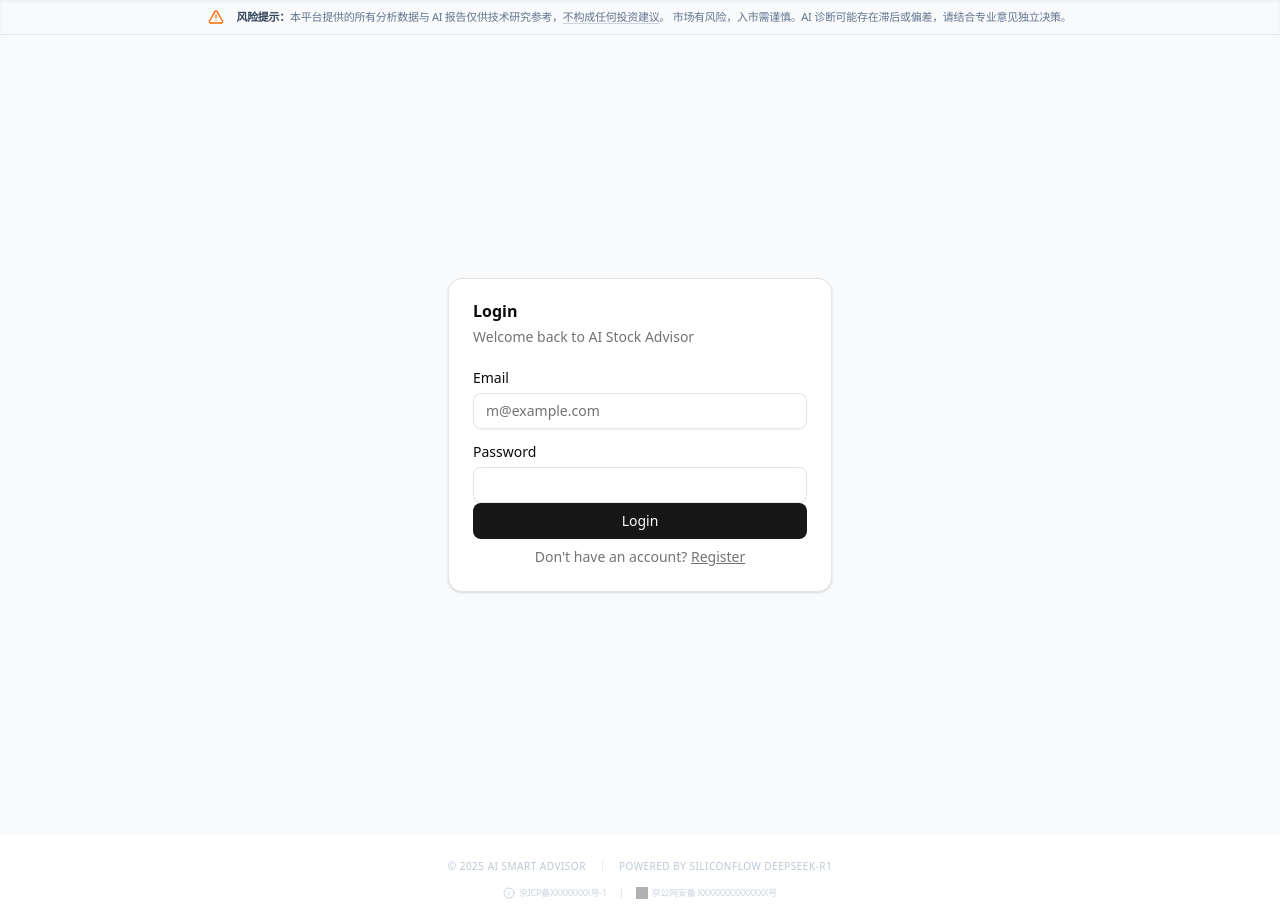
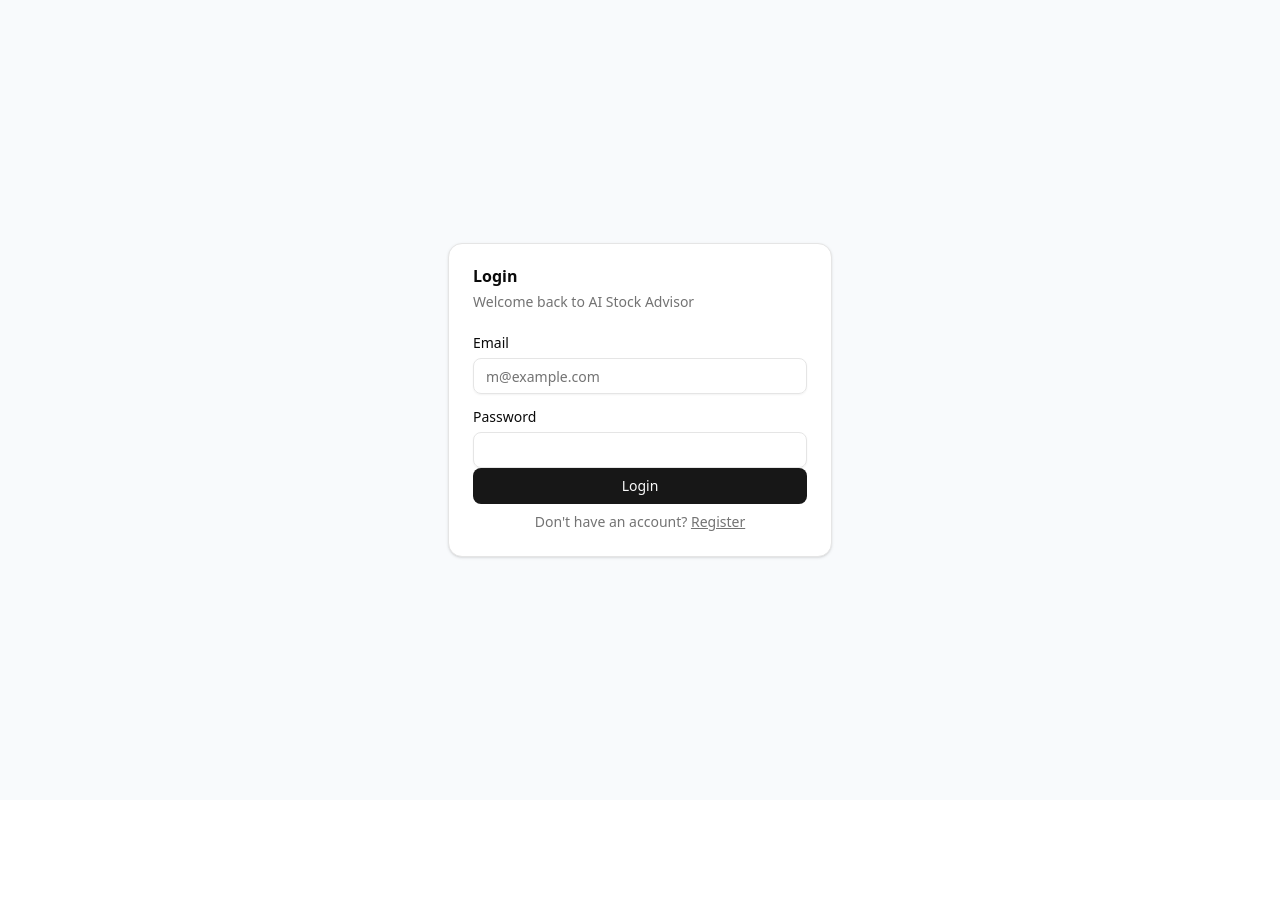
Before and after one commit to breeze-lyf/ai-stock-advisor, a Next.js app in the folder frontend/: page /login in a window 1280 px wide. After the commit the page ends 800 px from the top, so only its background shows below. Built offline with nearby package versions, Linux system fonts and the light colour scheme; no server answers; grey boxes are pictures that could not be loaded.

Commit message:
refactor: remove ComplianceBanner and FooterCompliance components from the root layout.

```diff
--- a/frontend/app/layout.tsx
+++ b/frontend/app/layout.tsx
@@ -20,7 +20,6 @@
 import { AuthProvider } from "@/context/AuthContext";
 import { TooltipProvider } from "@/components/ui/tooltip";
 import { ThemeProvider } from "@/components/ThemeProvider";
-import { ComplianceBanner, FooterCompliance } from "@/components/features/ComplianceBanner";
 
 export default function RootLayout({
   children,
@@ -40,11 +39,9 @@
         >
           <AuthProvider>
             <TooltipProvider>
-              <ComplianceBanner />
               <main className="flex-1 flex flex-col">
                 {children}
               </main>
-              <FooterCompliance />
             </TooltipProvider>
           </AuthProvider>
         </ThemeProvider>
--- a/frontend/components/features/ComplianceBanner.tsx
+++ /dev/null
@@ -1,46 +0,0 @@
-/**
- * 合规性声明组件 (Compliance Banner)
- * 职责：全站显著位置展示风险提示和免责声明，满足公安备案/金融监管合规要求
- */
-import React from 'react';
-import { AlertTriangle, Info } from 'lucide-react';
-
-export function ComplianceBanner() {
-  return (
-    <div className="bg-slate-50 dark:bg-zinc-900/50 border-b border-slate-200 dark:border-zinc-800 py-2 px-4 shadow-inner">
-      <div className="max-w-[1400px] mx-auto flex items-center justify-center gap-3 text-slate-500 dark:text-slate-400">
-        <AlertTriangle className="h-4 w-4 text-orange-500 shrink-0" />
-        <p className="text-[11px] font-medium tracking-tight leading-relaxed">
-          <span className="font-bold text-slate-700 dark:text-slate-300">风险提示：</span>
-          本平台提供的所有分析数据与 AI 报告仅供技术研究参考，
-          <span className="underline decoration-slate-300 underline-offset-2">不构成任何投资建议</span>。
-          市场有风险，入市需谨慎。AI 诊断可能存在滞后或偏差，请结合专业意见独立决策。
-        </p>
-      </div>
-    </div>
-  );
-}
-
-export function FooterCompliance() {
-  return (
-    <footer className="mt-auto py-6 flex flex-col items-center gap-3 text-slate-400/60 transition-opacity hover:opacity-100">
-      <div className="flex items-center gap-4 text-[10px] font-medium uppercase tracking-wider">
-         <span>© 2025 AI Smart Advisor</span>
-         <span className="h-2.5 w-px bg-slate-200 dark:bg-zinc-800" />
-         <span>Powered by SiliconFlow DeepSeek-R1</span>
-      </div>
-
-      <div className="flex items-center gap-3 text-[9px] font-normal tracking-tight">
-        <div className="flex items-center gap-1 opacity-80">
-          <Info className="h-3 w-3" />
-          <span>京ICP备XXXXXXXX号-1</span>
-        </div>
-        <span className="text-slate-300 dark:text-zinc-800">|</span>
-        <div className="flex items-center gap-1 opacity-80">
-            <img src="https://www.beian.gov.cn/portal/download/beian_icon.png" alt="PSB" className="h-3 w-3 grayscale" />
-            <span>京公网安备 XXXXXXXXXXXXXX号</span>
-        </div>
-      </div>
-    </footer>
-  );
-}
```
Also changed, not shown: 1 other file (tests, documents, lock files or other folders).
